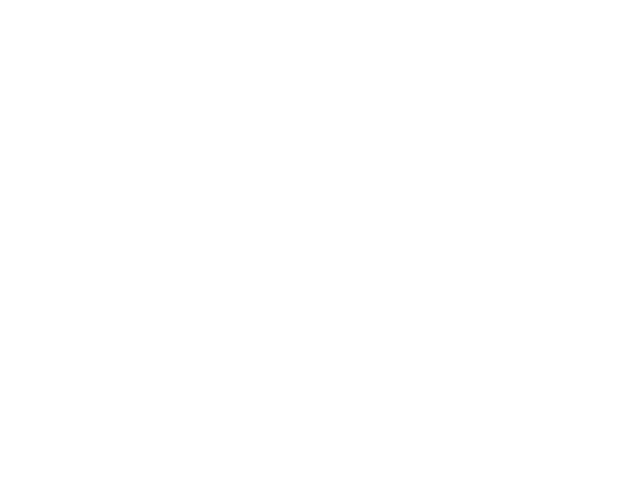
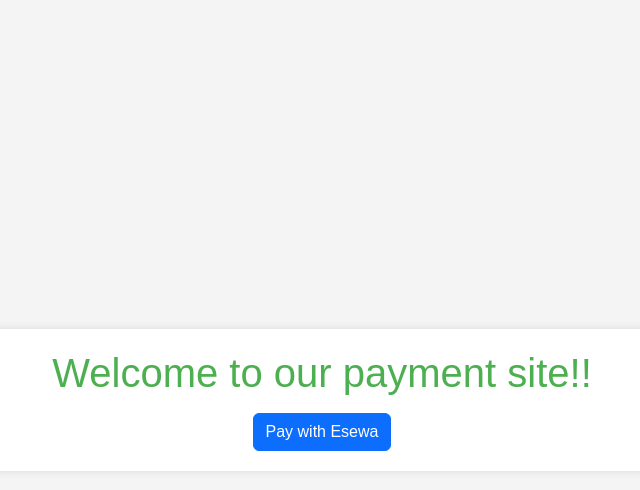
Before and after one commit to AYUSHMANPAUDEL/hackathon-employment, a Django app: page /payment in a window 1280 px wide. Before the commit the part shown is empty. Shown: the top 490 px of the page, without its empty margins (318-958 px from the left). Run offline with Django 5.2, Linux system fonts and the light colour scheme; a user stored in the database is signed in.

Commit message:
eswa integrated but not competely

```diff
--- a/templates/payment.html
+++ b/templates/payment.html
@@ -1 +1,76 @@
 {% extends "base.html" %}
+{% block title %}payment{% endblock title %}
+{% block style %}
+body {
+    font-family: 'Arial', sans-serif;
+    background-color: #f4f4f4;
+    margin: 0;
+    padding: 0;
+    display: flex;
+    align-items: center;
+    justify-content: center;
+    height: 100vh;
+}
+
+.container {
+    text-align: center;
+    background-color: #ffffff;
+    padding: 20px;
+    border-radius: 8px;
+    box-shadow: 0 0 10px rgba(0, 0, 0, 0.1);
+}
+
+h1 {
+    color: #4CAF50;
+}
+
+p {
+    color: #333;
+    font-size: 18px;
+    line-height: 1.6;
+}
+
+.success-icon {
+    color: #4CAF50;
+    font-size: 50px;
+    margin-bottom: 20px;
+}
+
+button {
+    background-color: #4CAF50;
+    color: #fff;
+    padding: 10px 20px;
+    font-size: 16px;
+    border: none;
+    border-radius: 4px;
+    cursor: pointer;
+    transition: background-color 0.3s;
+}
+
+button:hover {
+    background-color: #45a049;
+
+}
+{% endblock style %}
+{% block body %}
+
+    <div class="container">
+        <h1>Welcome to our payment site!!</h1>
+        <p></p>
+    <form action="https://uat.esewa.com.np/epay/main" method="POST">
+    <input value="100" name="tAmt" type="hidden">
+    <input value="90" name="amt" type="hidden">
+    <input value="5" name="txAmt" type="hidden">
+    <input value="2" name="psc" type="hidden">
+    <input value="3" name="pdc" type="hidden">
+    <input value="EPAYTEST" name="scd" type="hidden">
+    <input value="ee2c3ca1-696b-4cc5-a6be-2c40d929d453" name="pid" type="hidden">
+    <input value="http://merchant.com.np/page/esewa_payment_success?q=su" type="hidden" name="su">
+    <input value="http://merchant.com.np/page/esewa_payment_failed?q=fu" type="hidden" name="fu">
+    <input  class="btn btn-primary"value="Pay with Esewa" type="submit">
+    </form>
+
+    </div>
+
+
+{% endblock body %}
```
Also changed, not shown: db.sqlite3.
